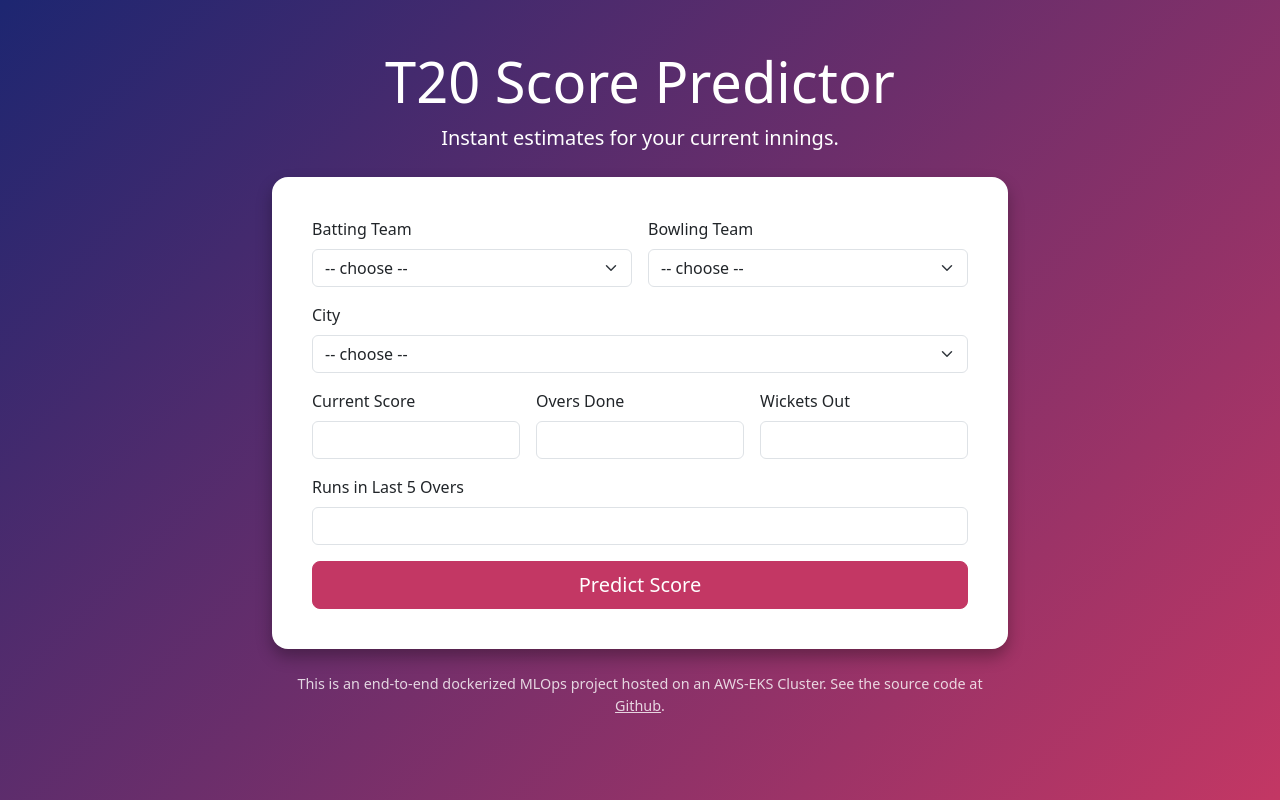
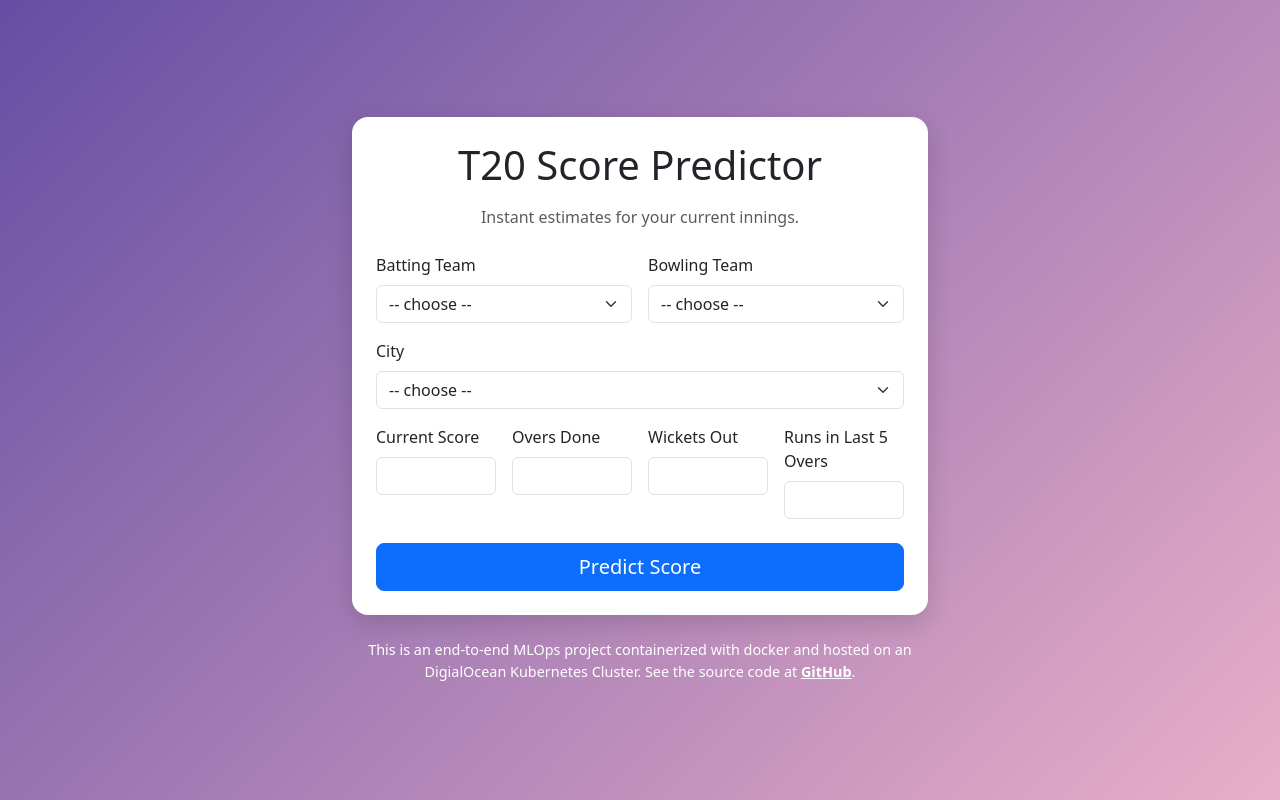
Before and after one commit to srikara202/Cricket-T20-Score-Predictor-MLOps, a Flask app: page / in a window 1280 px wide. Run offline with Flask 3, Linux system fonts and the light colour scheme; parts of the project's set-up code (start-up, migrations or seed data) failed here and were passed over.

Commit message:
DigitalOcean Deployment - 2

```diff
--- a/flask_app/templates/index.html
+++ b/flask_app/templates/index.html
@@ -1,68 +1,45 @@
-<!-- flask_app/templates/index.html -->
 <!doctype html>
 <html lang="en">
   <head>
     <meta charset="utf-8">
     <meta name="viewport" content="width=device-width, initial-scale=1">
     <title>T20 Score Predictor</title>
+
     <!-- Bootstrap 5 CSS -->
     <link
-      href="https://cdn.jsdelivr.net/npm/bootstrap@5.3.0/dist/css/bootstrap.min.css"
+      href="https://cdn.jsdelivr.net/npm/bootstrap@5.3.1/dist/css/bootstrap.min.css"
       rel="stylesheet"
-      integrity="sha384-…"
+      integrity="sha384-YSK2ZB1w2JkWYHzK6PSw76ppbWbYz6rberoxgB2aoVtOv1s1+M+59Xw8o5Qv4KXJ"
       crossorigin="anonymous"
     >
+
     <style>
       body {
-        background: linear-gradient(135deg, #1d2671, #c33764);
-        color: #fff;
+        /* two‑tone gradient background */
+        background: linear-gradient(135deg, #654ea3 0%, #eaafc8 100%);
         min-height: 100vh;
       }
       .card {
         border: none;
         border-radius: 1rem;
-        box-shadow: 0 0.5rem 1rem rgba(0,0,0,0.3);
+        box-shadow: 0 0.5rem 1.5rem rgba(0,0,0,0.15);
       }
-      .form-label {
-        font-weight: 500;
-      }
-      .btn-primary {
-        background-color: #c33764;
-        border-color: #c33764;
-      }
-      .result-card {
-        background-color: rgba(255,255,255,0.1);
-        border: none;
-        border-radius: 0.75rem;
-        padding: 1rem;
-        margin-top: 1rem;
-        text-align: center;
-      }
-      .footer-text {
+      .footer {
         font-size: 0.9rem;
-        opacity: 0.8;
-      }
-      .footer-text a {
-        color: #fff;
-        text-decoration: underline;
       }
     </style>
   </head>
-  <body>
-    <div class="container py-5">
-      <div class="text-center mb-4">
-        <h1 class="display-4">T20 Score Predictor</h1>
-        <p class="lead">Instant estimates for your current innings.</p>
-      </div>
-      <div class="row justify-content-center">
-        <div class="col-lg-8">
-          <div class="card p-4 mb-4">
-            <div class="card-body">
+  <body class="d-flex flex-column justify-content-center align-items-center py-5">
+    <div class="container" style="max-width: 600px;">
+      <div class="card p-4 mb-4 bg-white">
+        <h1 class="card-title text-center mb-3">T20 Score Predictor</h1>
+        <p class="text-center text-muted mb-4">Instant estimates for your current innings.</p>
+
         <form action="/predict" method="post">
-                <div class="row g-3 mb-3">
+          <div class="row g-3">
             <div class="col-md-6">
-                    <label for="batting_team" class="form-label">Batting Team</label>
-                    <select id="batting_team" name="batting_team" class="form-select" required>
+              <label class="form-label">Batting Team</label>
+              <select class="form-select" name="batting_team" required>
                 <option value="">-- choose --</option>
                 {% for t in teams %}
                   <option value="{{t}}" {% if t==batting_team %}selected{% endif %}>{{t}}</option>
@@ -70,69 +47,68 @@
               </select>
             </div>
             <div class="col-md-6">
-                    <label for="bowling_team" class="form-label">Bowling Team</label>
-                    <select id="bowling_team" name="bowling_team" class="form-select" required>
+              <label class="form-label">Bowling Team</label>
+              <select class="form-select" name="bowling_team" required>
                 <option value="">-- choose --</option>
                 {% for t in teams %}
                   <option value="{{t}}" {% if t==bowling_team %}selected{% endif %}>{{t}}</option>
                 {% endfor %}
               </select>
             </div>
-                </div>
-                <div class="mb-3">
-                  <label for="city" class="form-label">City</label>
-                  <select id="city" name="city" class="form-select" required>
+
+            <div class="col-12">
+              <label class="form-label">City</label>
+              <select class="form-select" name="city" required>
                 <option value="">-- choose --</option>
                 {% for c in cities %}
                   <option value="{{c}}" {% if c==city %}selected{% endif %}>{{c}}</option>
                 {% endfor %}
               </select>
             </div>
-                <div class="row g-3 mb-3">
-                  <div class="col-md-4">
-                    <label for="current_score" class="form-label">Current Score</label>
-                    <input type="number" id="current_score" name="current_score" class="form-control" value="{{ current_score or '' }}" required>
+
+            <div class="col-md-3">
+              <label class="form-label">Current Score</label>
+              <input class="form-control" type="number" name="current_score" value="{{ current_score or '' }}" required>
             </div>
-                  <div class="col-md-4">
-                    <label for="overs" class="form-label">Overs Done</label>
-                    <input type="number" step="0.1" id="overs" name="overs" class="form-control" value="{{ overs or '' }}" required>
+            <div class="col-md-3">
+              <label class="form-label">Overs Done</label>
+              <input class="form-control" type="number" step="0.1" name="overs" value="{{ overs or '' }}" required>
             </div>
-                  <div class="col-md-4">
-                    <label for="wickets" class="form-label">Wickets Out</label>
-                    <input type="number" id="wickets" name="wickets" class="form-control" value="{{ wickets or '' }}" required>
+            <div class="col-md-3">
+              <label class="form-label">Wickets Out</label>
+              <input class="form-control" type="number" name="wickets" value="{{ wickets or '' }}" required>
+            </div>
+            <div class="col-md-3">
+              <label class="form-label">Runs in Last 5 Overs</label>
+              <input class="form-control" type="number" name="last_five" value="{{ last_five or '' }}" required>
             </div>
           </div>
-                <div class="mb-3">
-                  <label for="last_five" class="form-label">Runs in Last 5 Overs</label>
-                  <input type="number" id="last_five" name="last_five" class="form-control" value="{{ last_five or '' }}" required>
-                </div>
-                <div class="d-grid">
+
+          <div class="d-grid mt-4">
             <button type="submit" class="btn btn-primary btn-lg">Predict Score</button>
           </div>
         </form>
+
+        {% if result is not none %}
+          <div class="alert alert-success text-center mt-4 mb-0">
+            <strong>Predicted Score:</strong> {{ result }}
           </div>
+        {% endif %}
       </div>
 
-          {% if result is not none %}
-            <div class="result-card">
-              <h3>Predicted Score</h3>
-              <p class="display-5 fw-bold">{{ result }}</p>
-            </div>
-          {% endif %}
-
-          <div class="text-center mt-4 footer-text">
-            This is an end-to-end dockerized MLOps project hosted on an AWS‑EKS Cluster.
+      <footer class="text-center text-white footer">
+        This is an end‑to‑end MLOps project containerized with docker and hosted on an DigialOcean Kubernetes Cluster.
         See the source code at
-            <a href="https://github.com/srikara202/Cricket-T20-Score-Predictor-MLOps" target="_blank">Github</a>.
-          </div>
-        </div>
-      </div>
+        <a href="https://github.com/srikara202/Cricket-T20-Score-Predictor-MLOps"
+           class="text-decoration-underline text-white fw-bold"
+           target="_blank">GitHub</a>.
+      </footer>
     </div>
 
-    <!-- Bootstrap JS Bundle -->
+    <!-- Bootstrap 5 JS Bundle (includes Popper) -->
     <script
-      src="https://cdn.jsdelivr.net/npm/bootstrap@5.3.0/dist/js/bootstrap.bundle.min.js"
-      integrity="sha384-…"
+      src="https://cdn.jsdelivr.net/npm/bootstrap@5.3.1/dist/js/bootstrap.bundle.min.js"
+      integrity="sha384-RyE5YzsW/9qb3iZ2+z3Jw0r7/N+42Y9z57S1T5Q+kISkz8o7SReow8HXOWCkQg3m"
       crossorigin="anonymous"
     ></script>
   </body>
```
Lines whose indentation alone changed are shown as unchanged.
